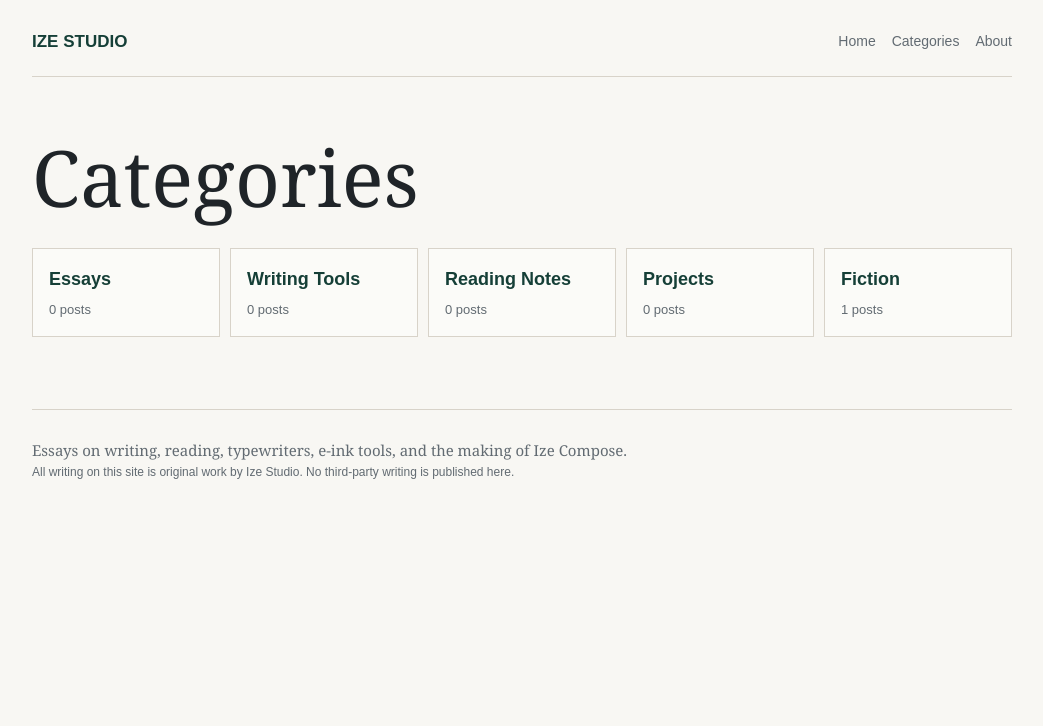
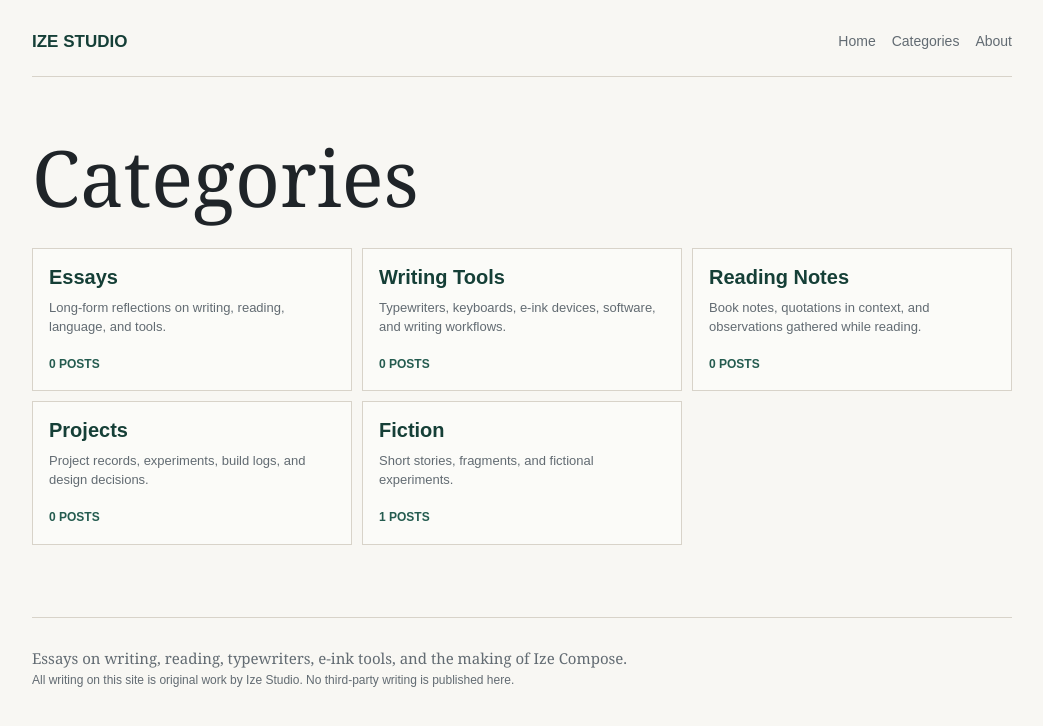
Before and after one commit to ize-studio/ize-studio.github.io, a Jekyll site: the page built from categories.md, in a window 1280 px wide. Shown: the top 726 px of the page, without its empty margins (118-1161 px from the left). Built offline with Jekyll 4.4.1, drawn with Linux system fonts in a browser that asks for light colours.

Commit message:
Refine category index page

```diff
--- a/assets/css/style.css
+++ b/assets/css/style.css
@@ -152,7 +152,7 @@ p {
 
 .category-grid {
   display: grid;
-  grid-template-columns: repeat(auto-fit, minmax(160px, 1fr));
+  grid-template-columns: repeat(auto-fit, minmax(180px, 1fr));
   gap: 10px;
 }
 
@@ -176,7 +176,34 @@ p {
 }
 
 .category-index {
+  grid-template-columns: repeat(auto-fit, minmax(260px, 1fr));
   margin-top: 26px;
+}
+
+.category-card {
+  min-height: 150px;
+  align-content: start;
+}
+
+.category-card strong {
+  font-size: 20px;
+  line-height: 1.2;
+}
+
+.category-card span {
+  margin-top: 6px;
+  line-height: 1.45;
+}
+
+.category-card em {
+  align-self: end;
+  margin-top: 14px;
+  color: var(--accent);
+  font-family: Arial, Helvetica, sans-serif;
+  font-size: 12px;
+  font-style: normal;
+  font-weight: 700;
+  text-transform: uppercase;
 }
 
 .category-sections {
--- a/categories.md
+++ b/categories.md
@@ -8,32 +8,37 @@ permalink: /categories/
 
 <div class="category-grid category-index">
   {% assign essays_posts = site.posts | where: "category", "Essays" %}
-  <a href="{{ '/categories/essays/' | relative_url }}">
+  <a class="category-card" href="{{ '/categories/essays/' | relative_url }}">
     <strong>Essays</strong>
-    <span>{{ essays_posts.size }} posts</span>
+    <span>Long-form reflections on writing, reading, language, and tools.</span>
+    <em>{{ essays_posts.size }} posts</em>
   </a>
 
   {% assign writing_tools_posts = site.posts | where: "category", "Writing Tools" %}
-  <a href="{{ '/categories/writing-tools/' | relative_url }}">
+  <a class="category-card" href="{{ '/categories/writing-tools/' | relative_url }}">
     <strong>Writing Tools</strong>
-    <span>{{ writing_tools_posts.size }} posts</span>
+    <span>Typewriters, keyboards, e-ink devices, software, and writing workflows.</span>
+    <em>{{ writing_tools_posts.size }} posts</em>
   </a>
 
   {% assign reading_notes_posts = site.posts | where: "category", "Reading Notes" %}
-  <a href="{{ '/categories/reading-notes/' | relative_url }}">
+  <a class="category-card" href="{{ '/categories/reading-notes/' | relative_url }}">
     <strong>Reading Notes</strong>
-    <span>{{ reading_notes_posts.size }} posts</span>
+    <span>Book notes, quotations in context, and observations gathered while reading.</span>
+    <em>{{ reading_notes_posts.size }} posts</em>
   </a>
 
   {% assign projects_posts = site.posts | where: "category", "Projects" %}
-  <a href="{{ '/categories/projects/' | relative_url }}">
+  <a class="category-card" href="{{ '/categories/projects/' | relative_url }}">
     <strong>Projects</strong>
-    <span>{{ projects_posts.size }} posts</span>
+    <span>Project records, experiments, build logs, and design decisions.</span>
+    <em>{{ projects_posts.size }} posts</em>
   </a>
 
   {% assign fiction_posts = site.posts | where: "category", "Fiction" %}
-  <a href="{{ '/categories/fiction/' | relative_url }}">
+  <a class="category-card" href="{{ '/categories/fiction/' | relative_url }}">
     <strong>Fiction</strong>
-    <span>{{ fiction_posts.size }} posts</span>
+    <span>Short stories, fragments, and fictional experiments.</span>
+    <em>{{ fiction_posts.size }} posts</em>
   </a>
 </div>
```
